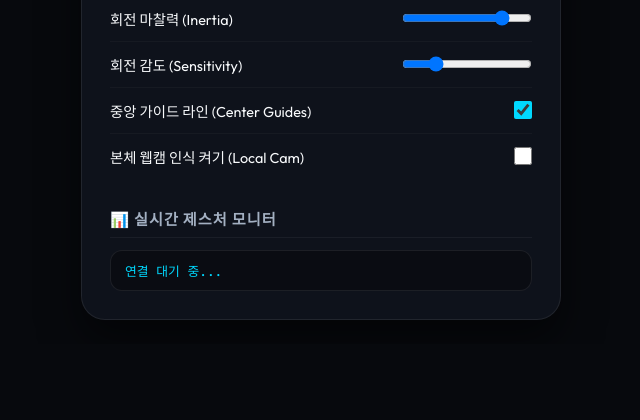
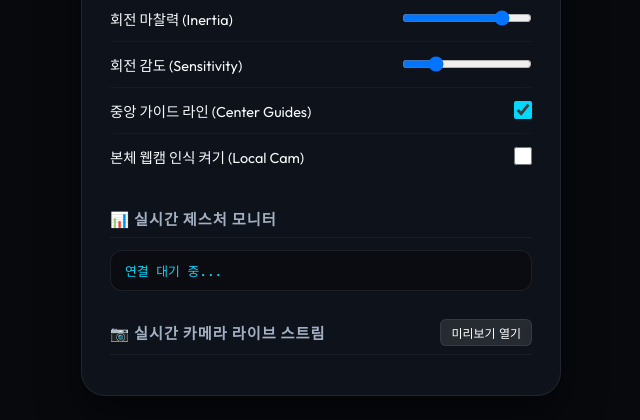
Before and after one commit to swontheroof/hologram-speaker, a Flask app: page /control in a window 1280 px wide. Shown: the part 788-1208 px from the top of the page, without its empty margins (319-959 px from the left). Before the commit the page ends 1108 px from the top, so only its background shows below. Run offline with Flask 3, Linux system fonts and the light colour scheme; some libraries are stand-ins or nearby versions.

Commit message:
Add /video_feed live camera streaming route

```diff
--- a/templates/control.html
+++ b/templates/control.html
@@ -397,6 +397,18 @@
                 연결 대기 중...
             </div>
         </section>
+
+        <!-- Live Camera Monitor Section -->
+        <section class="panel-section">
+            <h3 class="section-title" style="display: flex; justify-content: space-between; align-items: center;">
+                <span>📷 실시간 카메라 라이브 스트림</span>
+                <button type="button" id="btn-toggle-camera-stream" style="background: rgba(255,255,255,0.1); border: 1px solid var(--border-glass); color: white; padding: 4px 10px; border-radius: 6px; font-size: 0.75rem; cursor: pointer;">미리보기 열기</button>
+            </h3>
+            <div id="camera-stream-container" style="display: none; margin-top: 10px; text-align: center; background: #000; border-radius: 12px; overflow: hidden; border: 1px solid var(--border-glass);">
+                <img id="camera-stream-img" src="" alt="카메라 스트림 중단됨" style="width: 100%; height: auto; display: block; min-height: 180px; background: #111; color: #888; object-fit: contain;">
+                <p style="padding: 6px; font-size: 0.75rem; color: var(--text-secondary);">전체화면 URL: <a href="/video_feed" target="_blank" style="color: var(--accent-blue);">/video_feed</a></p>
+            </div>
+        </section>
     </div>
 
     <script>
@@ -558,6 +570,23 @@
         sliderSensitivity.addEventListener('change', emitSettings);
         toggleGuides.addEventListener('change', emitSettings);
         toggleWebcam.addEventListener('change', emitSettings);
+
+        // 5. Live Camera Stream preview toggle
+        const btnToggleCamStream = document.getElementById('btn-toggle-camera-stream');
+        const camStreamContainer = document.getElementById('camera-stream-container');
+        const camStreamImg = document.getElementById('camera-stream-img');
+
+        btnToggleCamStream.addEventListener('click', () => {
+            if (camStreamContainer.style.display === 'none') {
+                camStreamContainer.style.display = 'block';
+                camStreamImg.src = '/video_feed';
+                btnToggleCamStream.textContent = '닫기';
+            } else {
+                camStreamContainer.style.display = 'none';
+                camStreamImg.src = '';
+                btnToggleCamStream.textContent = '미리보기 열기';
+            }
+        });
     </script>
 </body>
 </html>
```
